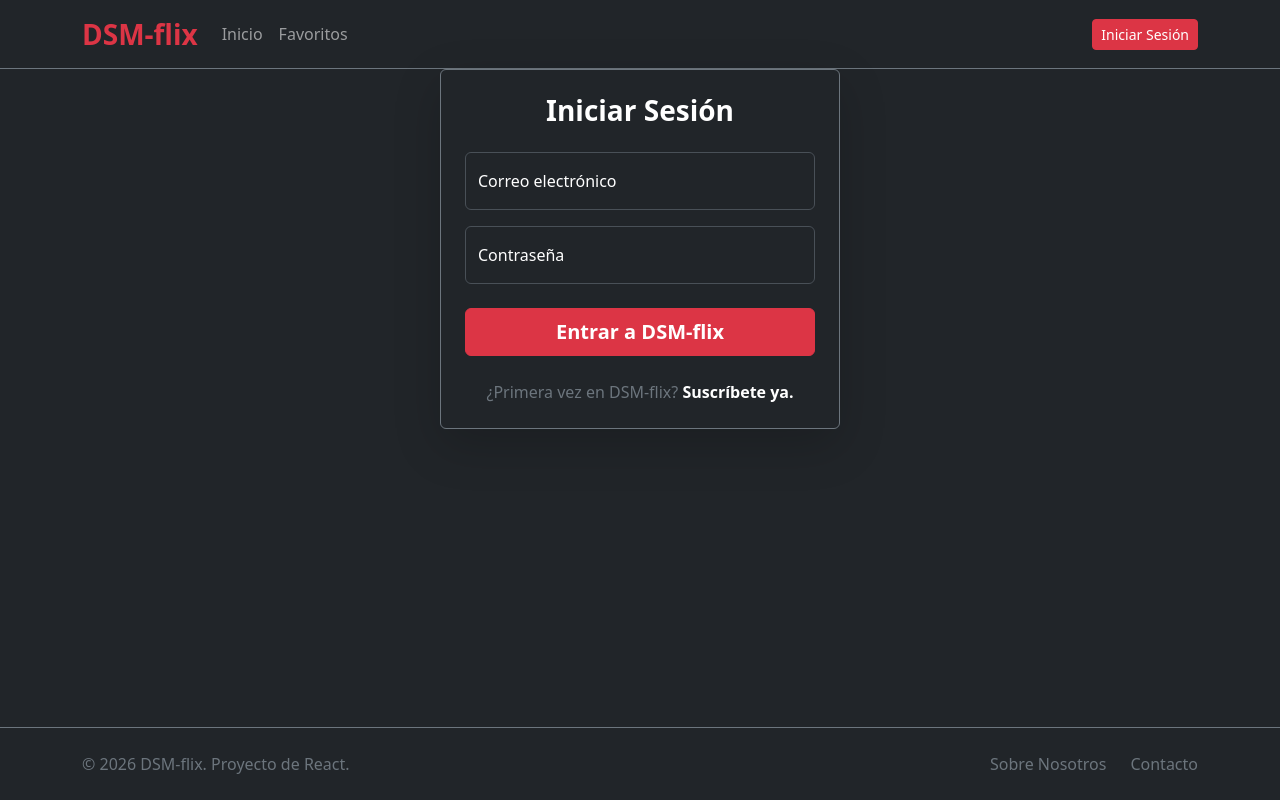
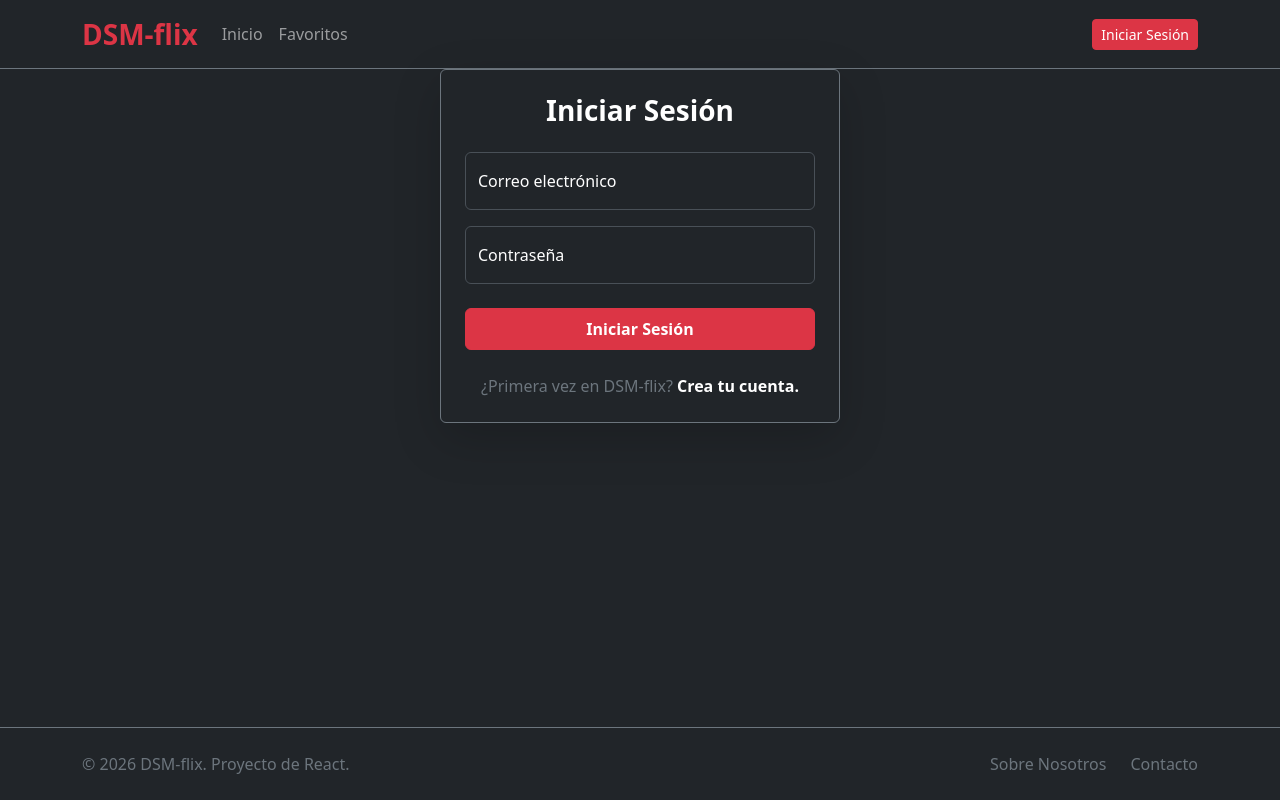
Before and after one commit to JanFPV/netflix-dsm, a React (Vite) app: page /login in a window 1280 px wide. Built offline with nearby package versions, Linux system fonts and the light colour scheme; no server answers.

Commit message:
Arreglar algunos bugs como validación de email

```diff
--- a/src/components/auth/LoginForm.tsx
+++ b/src/components/auth/LoginForm.tsx
@@ -6,6 +6,7 @@ function LoginForm() {
   const [email, setEmail] = useState('');
   const [password, setPassword] = useState('');
   const [error, setError] = useState('');
+  const [cargando, setCargando] = useState(false);
 
   const { login } = useAuth();
   const navigate = useNavigate(); // Para redirigir al usuario tras loguearse
@@ -15,11 +16,20 @@ function LoginForm() {
     setError(''); // Limpiamos errores previos
 
     try {
+      setCargando(true);
       await login(email, password);
       navigate('/'); // Si hay éxito, lo mandamos a la portada
-    } catch (err) {
+    // eslint-disable-next-line @typescript-eslint/no-explicit-any
+    } catch (err: any) {
       console.error(err);
-      setError('Correo o contraseña incorrectos.');
+      // Capturamos el error especial que acabamos de crear en el Context
+      if (err.message === "EMAIL_NO_VERIFICADO") {
+        setError('⚠️ Tu cuenta no está activada. Por favor, revisa tu correo y haz clic en el enlace de verificación.');
+      } else {
+        setError('Error al iniciar sesión. Comprueba tus credenciales.');
+      }
+    } finally {
+      setCargando(false);
     }
   };
 
@@ -57,14 +67,18 @@ function LoginForm() {
           <label htmlFor="floatingPassword">Contraseña</label>
         </div>
 
-        <button type="submit" className="btn btn-danger w-100 py-2 fw-bold fs-5">
-          Entrar a DSM-flix
-        </button>
+        <button
+        type="submit"
+        className="btn btn-danger w-100 py-2 fw-bold"
+        disabled={cargando}
+      >
+        {cargando ? 'Iniciando sesión...' : 'Iniciar Sesión'}
+      </button>
       </form>
       <div className="text-center mt-4">
         <span className="text-secondary">¿Primera vez en DSM-flix? </span>
         <Link to="/register" className="text-white fw-bold text-decoration-none">
-          Suscríbete ya.
+          Crea tu cuenta.
         </Link>
       </div>
     </div>
--- a/src/context/AuthContext.tsx
+++ b/src/context/AuthContext.tsx
@@ -19,6 +19,7 @@ interface AuthContextType {
 
 const AuthContext = createContext<AuthContextType | null>(null);
 
+// eslint-disable-next-line react-refresh/only-export-components
 export const useAuth = () => {
   const context = useContext(AuthContext);
   if (!context) throw new Error("useAuth debe usarse dentro de un AuthProvider");
@@ -38,7 +39,15 @@ export const AuthProvider = ({ children }: { children: ReactNode }) => {
   }, []);
 
   const login = async (email: string, pass: string) => {
-    await signInWithEmailAndPassword(auth, email, pass);
+    // Iniciar sesión con Firebase
+    const credenciales = await signInWithEmailAndPassword(auth, email, pass);
+
+    // Comprobar si el correo está verificado
+    if (!credenciales.user.emailVerified) {
+      await signOut(auth);
+      // Error específico para el formulario
+      throw new Error("EMAIL_NO_VERIFICADO");
+    }
   };
 
   const logout = async () => {
@@ -46,6 +55,7 @@ export const AuthProvider = ({ children }: { children: ReactNode }) => {
   };
 
   const register = async (email: string, pass: string) => {
+    // Crear la cuenta en Firebase
     const credenciales = await createUserWithEmailAndPassword(auth, email, pass);
 
     // Mandar email automático de confirmación
```
